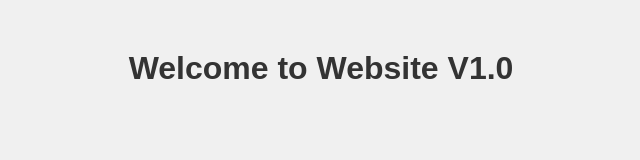
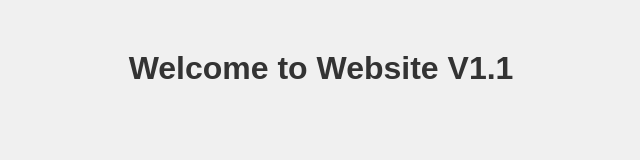
Before and after one commit to lingeshv520/bank-app, a plain HTML site: page index.html in a window 1280 px wide. Shown: the full height of the page, 319-959 px from the left. Drawn offline with Linux system fonts and the light colour scheme.

Commit message:
Update index.html

```diff
--- a/index.html
+++ b/index.html
@@ -17,6 +17,6 @@
     </style>
 </head>
 <body>
-    <h1>Welcome to Website V1.0</h1>
+    <h1>Welcome to Website V1.1</h1>
 </body>
 </html>
```
